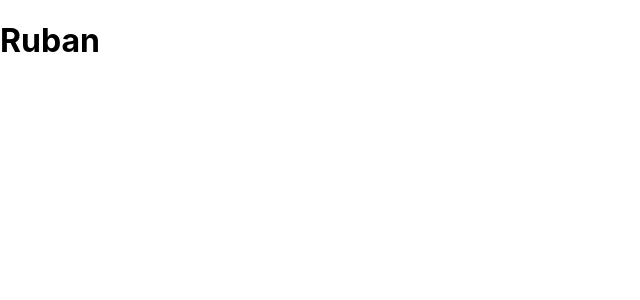
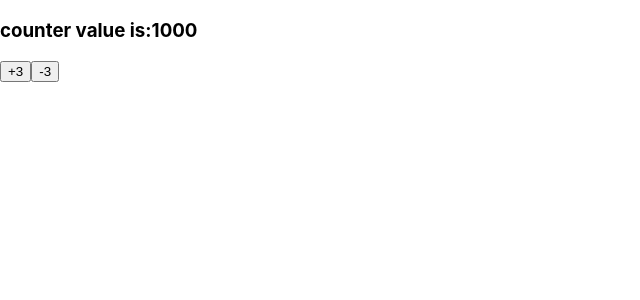
Before and after one commit to ruban-04/React-learning, a React (Create React App) app: page /updateState in a window 1280 px wide. Shown: the top 300 px of the page, without its empty margins (0-640 px from the left). Built offline with nearby package versions, Linux system fonts and the light colour scheme.

Commit message:
usestate

```diff
--- a/package.json
+++ b/package.json
@@ -6,7 +6,9 @@
     "cra-template": "1.2.0",
     "react": "^19.0.0",
     "react-dom": "^19.0.0",
-    "react-scripts": "5.0.1"
+    "react-router-dom": "^7.0.2",
+    "react-scripts": "5.0.1",
+    "web-vitals": "^4.2.4"
   },
   "scripts": {
     "start": "react-scripts start",
--- a/src/App.js
+++ b/src/App.js
@@ -1,11 +1,25 @@
-import logo from './logo.svg';
-import './App.css';
-import ES6 from './components/ES6';
+import React from 'react'
+import { BrowserRouter, Route, Routes } from 'react-router-dom'
+import ES6 from './components/ES6'
+import Form from './components/Form'
+import State from './components/State'
+import Counter from './components/Counter'
 
 function App() {
   return (
-  <ES6/>
-  );
+  <BrowserRouter>
+  <Routes>
+    <Route path='/create' element={<ES6/>}/>
+    <Route path='/createForm' element={<Form/>}/>
+    <Route path='/createState' element={<State/>}/>
+    <Route path='/updateState' element={<Counter/>}/>
+
+
+
+
+  </Routes>
+  </BrowserRouter>
+  )
 }
 
-export default App;
+export default App
--- /dev/null
+++ b/src/components/Counter.js
@@ -0,0 +1,26 @@
+import React, { useState } from 'react'
+
+function Counter() {
+const [counter,setCounter] = useState(1000)
+
+ const increment = () =>{
+ setCounter((prev) => prev +3)
+
+}
+
+ const decrement = () =>{
+ setCounter((prev) => prev -3)
+
+}
+
+  return (
+    <div>
+      <h3>{`counter value is:${counter}`}</h3>
+      <button onClick={increment}>+3</button>
+      <button onClick={decrement}>-3</button>
+    </div>
+  )
+
+}
+
+export default Counter
--- a/src/components/ES6.js
+++ b/src/components/ES6.js
@@ -2,10 +2,9 @@ import React from 'react'
 
 function ES6() {
   return (
-    <div>
-      <h1>Ruban</h1>
-      <h5></h5>
-    </div>
+    <>
+   <h2>Ruban kavitha </h2>
+    </>
   )
 }
 
--- /dev/null
+++ b/src/components/Form.js
@@ -0,0 +1,11 @@
+import React from 'react'
+
+function Form() {
+  return (
+    <div>
+      <h4>Ruban</h4>
+    </div>
+  )
+}
+
+export default Form
--- /dev/null
+++ b/src/components/State.js
@@ -0,0 +1,22 @@
+import React, { useState } from 'react'
+
+
+function State() {
+
+const [vendor,setUser] = useState('react')
+const onclick = () =>{
+
+    setUser('javascript')
+    console.log(vendor)
+}
+
+  return (
+    <div>
+      <h2>{vendor}</h2>
+      <button className="button" onClick={onclick}>Changename</button>
+    </div>
+  )
+
+}
+
+export default State
```
Also changed, not shown: 1 other file (tests, documents, lock files or other folders).
